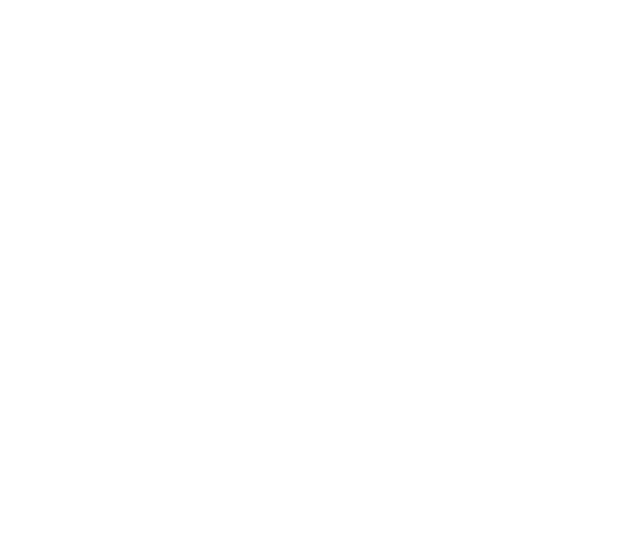
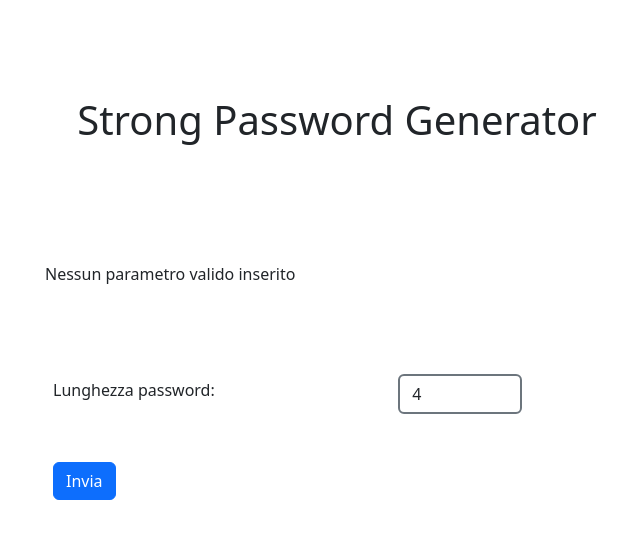
Before and after one commit to Antonio-Italiano/php-strong-password-generator, a PHP site: page / in a window 1280 px wide. Before the commit the part shown is empty. Shown: the top 539 px of the page, without its empty margins (303-943 px from the left). Run offline with PHP 8.4, Linux system fonts and the light colour scheme.

Commit message:
created form

```diff
--- a/index.php
+++ b/index.php
@@ -1,5 +1,5 @@
 <?php
-
+// $password_lengt = $_GET['password-lenght'];
 ?>
 
 <!DOCTYPE html>
@@ -8,11 +8,32 @@
     <meta charset="UTF-8">
     <meta http-equiv="X-UA-Compatible" content="IE=edge">
     <meta name="viewport" content="width=device-width, initial-scale=1.0">
-    <title>PHP Hotel</title>
     <link href="https://cdn.jsdelivr.net/npm/bootstrap@5.3.0-alpha1/dist/css/bootstrap.min.css" rel="stylesheet"
-        integrity="sha384-GLhlTQ8iRABdZLl6O3oVMWSktQOp6b7In1Zl3/Jr59b6EGGoI1aFkw7cmDA6j6gD" crossorigin="anonymous">
+    integrity="sha384-GLhlTQ8iRABdZLl6O3oVMWSktQOp6b7In1Zl3/Jr59b6EGGoI1aFkw7cmDA6j6gD" crossorigin="anonymous">
+    <link rel="stylesheet" href="style.css">
+    <title>PHP Strong Password Generator</title>
 </head>
-<body>
+<body class="container w-50 pt-5">
+  <div class="text-center py-5">
+    <h1>Strong Password Generator</h1>
+    <h2 class="text-white">Genera una password sicura</h2>
+  </div>
+  <div class="result p-3 rounded mb-5">Nessun parametro valido inserito</div>
+  <!-- FORM CREATED TO SEND PASSWORD LENGTH -->
+  <form action="#" method="GET" class="p-4 bg-white">
+    <div class="row">
+      <div class="col-7 d-flex align-items-center">
+        <label for="password-lenght" class="form-label">Lunghezza password:</label>
+      </div>
+      <div class="col-3 d-flex align-items-center">
+          <input value="4" type="text" class="form-control border border-2 border-secondary" id="password-lenght" name="password-lenght">
+      </div>
+      <div class="col-12 mt-5">
+        <button class="btn btn-primary">Invia</button>
+      </div>
+    </div>
+  </form>
+
 
 </body>
 </html>
```
